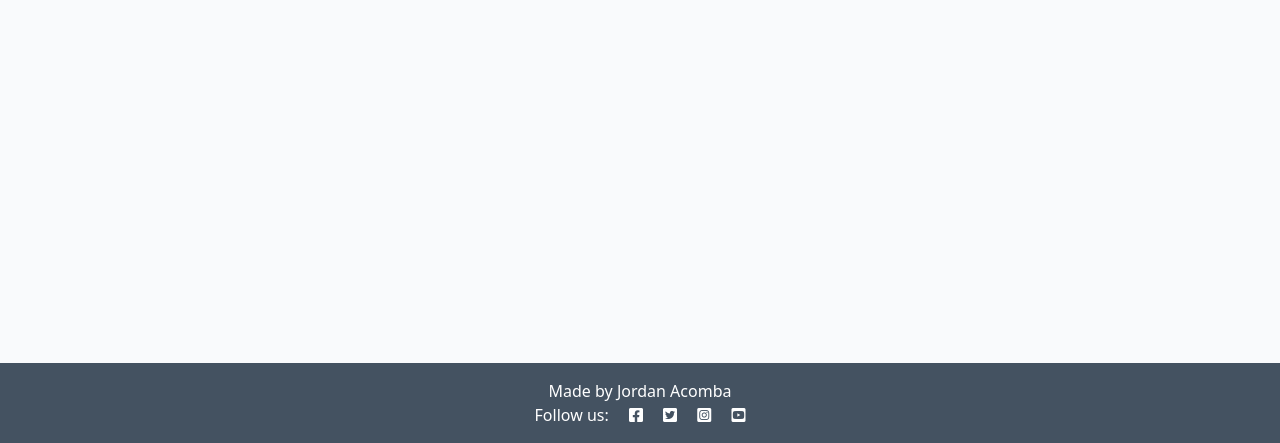
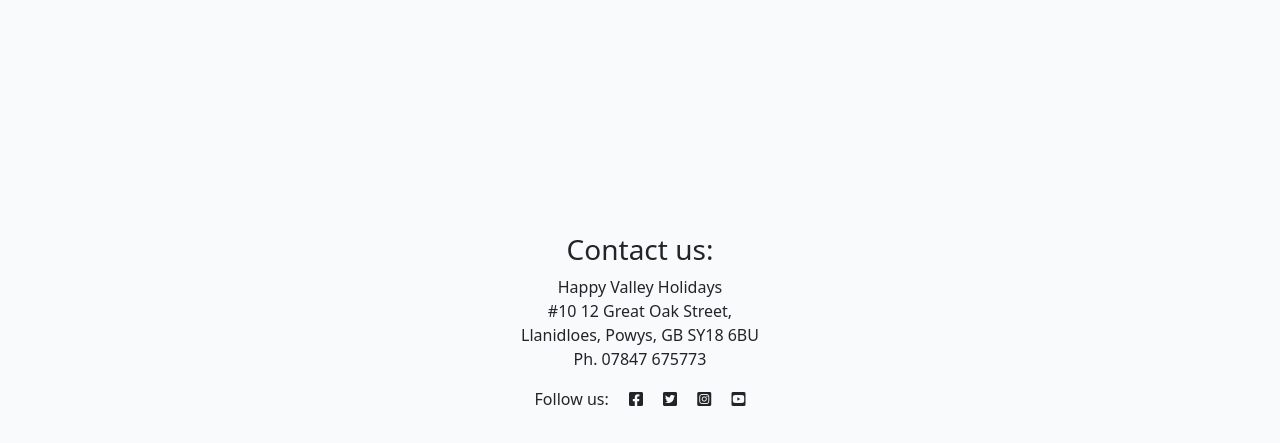
Before and after one commit to Jordalenko/happy_valley_holiays_v2, a Django app: page / in a window 1280 px wide. Shown: the part 357-800 px from the top of the page. Run offline with Django 4.2, Linux system fonts and the light colour scheme; data that the repository does not hold is empty.

Commit message:
finesse and add comments to code.

```diff
--- a/cottages/templates/cottages/index.html
+++ b/cottages/templates/cottages/index.html
@@ -1,8 +1,7 @@
 {% extends "base.html" %} {% load static %} {% block content %}
 
 <!-- index.html content starts here -->
-
-
+ <!-- hero image carousel - custom css -->
 <div class="container-fluid" id="review-hero-image">
   <div class="row">
     <div class="card mb-4">
@@ -14,10 +13,15 @@
         <div class="carousel-inner">
           {% for img in lake_images %}
           <div class="carousel-item {% if forloop.first %}active{% endif %}">
-                <img src="{{ img.image.url }}" class="d-block w-100" alt="{{ img.caption }}">
+            <img
+              src="{{ img.image.url }}"
+              class="d-block w-100"
+              alt="{{ img.caption }}"
+            />
           </div>
           {% endfor %}
         </div>
+        <!-- carousel navigation -->
         <button
           class="carousel-control-prev"
           type="button"
@@ -62,6 +66,7 @@
                   {% endif %}
                   <div class="image-flash"></div>
                 </div>
+                <!-- link to cottage detail template -->
                 <a
                   href="{% url 'cottage_detail' cottage.slug %}"
                   class="post-link"
@@ -79,12 +84,14 @@
                     href="{% url 'cottage_detail' cottage.slug %}"
                     class="post-link"
                   >
+                  <!-- temporary link to demonstrate booking button location -->
                     <h2 class="card-title">Coming Soon Booking!</h2>
                   </a>
                 </p>
               </div>
             </div>
           </div>
+          <!-- cottages paginated by 2 -->
           {% if forloop.counter|divisibleby:2 %}
         </div>
         <div class="row">{% endif %} {% endfor %}</div>
@@ -94,14 +101,23 @@
       <!-- Reviews Column -->
       <div class="col-12 mt-3 justify-content-center">
         <div class="row">
+          <!-- link to review detail template -->
           <h2 class="text-center">
-            <a href="{% url 'review_detail' %}" class="review-link brand">Reviews</a>
+            <a href="{% url 'review_detail' %}" class="review-link brand"
+              >Reviews</a
+            >
           </h2>
+          <!-- reviews paginated by 3 -->
           {% for review in review_list %}
           <div id="reviews-section" class="col-md-4">
             <div class="card mb-4">
               <div class="card-body">
-                <h2 class="truncate-one-line d-block fs-5 fs-md-6" style="max-width: 100%; width: 100%;">{{ review.title }}</h2>
+                <h2
+                  class="truncate-one-line d-block fs-5 fs-md-6"
+                  style="max-width: 100%; width: 100%"
+                >
+                  {{ review.title }}
+                </h2>
                 <div class="image-container">
                   {% if "placeholder" in review.featured_image.url %}
                   <img
@@ -119,7 +135,7 @@
                 </div>
                 <p class="card-text">Rating: {{ review.rating }}/5</p>
                 <p class="card-text text-muted h6">{{ review.created_at}}</p>
-                <hr>
+                <hr />
               </div>
             </div>
           </div>
@@ -129,24 +145,30 @@
       </div>
     </div>
     {% if is_paginated %}
+    <!-- condition to display previous button -->
     <div class="d-flex justify-content-between align-items-center mb-4">
       {% if page_obj.has_previous %}
-      <a href="?page={{ page_obj.previous_page_number }}#reviews-section" class="btn btn-outline-dark btn-lg">
+      <a
+        href="?page={{ page_obj.previous_page_number }}#reviews-section"
+        class="btn btn-outline-dark btn-lg"
+      >
         &laquo; Previous 3 Reviews
       </a>
       {% else %}
-      <span></span>  <!-- Keeps spacing consistent if no previous page -->
-    {% endif %}
-
-    {% if page_obj.has_next %}
-      <a href="?page={{ page_obj.next_page_number }}#reviews-section" class="btn btn-dark btn-lg">
+      <!-- Keeps spacing consistent if no previous page -->
+      <span></span>
+       <!-- condition to display next button -->
+      {% endif %} {% if page_obj.has_next %}
+      <a
+        href="?page={{ page_obj.next_page_number }}#reviews-section"
+        class="btn btn-dark btn-lg"
+      >
         Next 3 Reviews &raquo;
       </a>
       {% endif %}
     </div>
     {% endif %}
   </div>
-
+  {% endblock %}
   <!-- index.html content ends here -->
-  {% endblock %}
 </div>
--- a/cottages/templates/cottages/review_detail.html
+++ b/cottages/templates/cottages/review_detail.html
@@ -4,6 +4,7 @@
 
 {% block content %}
 <div class="container col-12 mt-1">
+  <!-- reviews paginated by 3  by cottage -->
   {% for cottage, page_obj in paginated_reviews_by_cottage.items %}
     <div class="row mb-2">
       <div class="col-12">
@@ -16,6 +17,7 @@
         <div id="reviews-section" class="col-md-4">
             <div class="card mb-4">
               <div class="card-body">
+                <!-- custom css -->
                 <h4 class="truncate-one-line d-block fs-5 fs-md-6"
                 style="max-width: 100%; width: 100%;"
                 >{{ review.title }}
@@ -35,14 +37,16 @@
 
     <!-- Pagination controls per cottage -->
     <div class="d-flex justify-content-between my-3">
+    <!-- Next button condition -->
     {% if page_obj.has_previous %}
       <a href="?page_{{ cottage.slug }}={{ page_obj.previous_page_number }}#reviews-section" class="btn btn-outline-dark">
         &#8592; Previous 3 Reviews
       </a>
     {% else %}
+    <!-- Keeps spacing consistent if no previous page -->
       <span></span>
     {% endif %}
-
+    <!-- Next button condition -->
     {% if page_obj.has_next %}
       <a href="?page_{{ cottage.slug }}={{ page_obj.next_page_number }}#reviews-section" class="btn btn-dark">
         Next 3 Reviews &#8594;
--- a/cottages/views.py
+++ b/cottages/views.py
@@ -11,7 +11,7 @@ from django.urls import reverse
 from django.db.models import Q
 
 
-# Create your views here.
+# home page view
 class HomePageView(TemplateView):
     template_name = "cottages/index.html"
 
@@ -21,9 +21,11 @@ class HomePageView(TemplateView):
         context["cottage_list"] = Cottage.objects.all()
         context["review_list"] = Review.objects.all()
 
+        # Filter and order reviews
         review_qs = Review.objects.filter(approved=True).order_by('-rating', '-created_at')
         paginator = Paginator(review_qs, 3)
 
+        # Handle pagination
         page = self.request.GET.get("page")
         try:
             page_obj = paginator.page(page)
@@ -32,6 +34,7 @@ class HomePageView(TemplateView):
         except EmptyPage:
             page_obj = paginator.page(paginator.num_pages)
 
+        # Add paginated reviews to context
         context["review_list"] = page_obj.object_list
         context["page_obj"] = page_obj
         context["is_paginated"] = page_obj.has_other_pages()
@@ -40,7 +43,7 @@ class HomePageView(TemplateView):
 
         return context
 
-
+# Cottage detail view
 def cottage_detail(request, slug):
     cottage = get_object_or_404(Cottage, slug=slug)
     images = cottage.images.all().order_by('image')
@@ -70,15 +73,6 @@ def cottage_detail(request, slug):
             review.cottage = cottage
             review.save()
 
-            print(f"[DEBUG] Type of review: {type(review)}")
-            print(f"[DEBUG] Dir of review: {dir(review)}")
-
-            # Accessing id (should not fail unless Review is broken)
-            try:
-                print(f"[DEBUG] review.id: {review.id}")
-            except Exception as e:
-                print(f"[DEBUG] review.id failed: {e}")
-            return HttpResponseRedirect(request.path_info)
     else:
         review_form = ReviewForm()
 
@@ -95,11 +89,11 @@ def cottage_detail(request, slug):
 
     return render(request, 'cottages/cottage_detail.html', context)
 
-
+# Review detail view
 def review_detail(request):
     cottages = ['rock-terrace', 'pen-y-graig']
     paginated_reviews_by_cottage = {}
-
+    # Get all cottages to paginate reviews
     for slug in cottages:
         cottage = get_object_or_404(Cottage, slug=slug)
         reviews_qs = Review.objects.filter(cottage=cottage, approved=True).order_by('-rating', '-created_at')
@@ -107,7 +101,7 @@ def review_detail(request):
         page_number = request.GET.get(f'page_{slug}')
         page_obj = paginator.get_page(page_number)
         paginated_reviews_by_cottage[cottage] = page_obj
-
+    # Handle review submission
     if request.method == "POST":
         review_form = ReviewForm(request.POST, request.FILES)
         if review_form.is_valid():
@@ -118,16 +112,16 @@ def review_detail(request):
             return HttpResponseRedirect(request.path_info)
     else:
         review_form = ReviewForm()
-
+    # Render the template with paginated reviews and review form
     return render(request, 'cottages/review_detail.html', {
         'paginated_reviews_by_cottage': paginated_reviews_by_cottage,
         'review_form': review_form,
     })
 
-
+# Review edit and delete views
 def review_edit(request, slug, review_slug):
     review = get_object_or_404(Review, slug=review_slug, guest=request.user)
-
+    # Handle review submission
     if request.method == "POST":
         form = ReviewForm(request.POST, request.FILES, instance=review)
         if form.is_valid():
@@ -138,17 +132,17 @@ def review_edit(request, slug, review_slug):
             return redirect('cottage_detail', slug=slug)
     else:
         form = ReviewForm(instance=review)
-
+    # Render the edit form
     return render(request, 'review_edit.html', {'form': form})
 
-
+# Review delete view
 def review_delete(request, slug, review_slug):
     review = get_object_or_404(Review, slug=review_slug, cottage__slug=slug)
-
+    # Check if the user is the guest who wrote the review
     if review.guest == request.user:
         review.delete()
         messages.success(request, 'Review deleted!')
     else:
         messages.error(request, 'You can only delete your own review!')
-
+    # Redirect to the cottage detail page
     return HttpResponseRedirect(reverse('cottage_detail', args=[slug]))
--- a/templates/base.html
+++ b/templates/base.html
@@ -135,23 +135,34 @@
 </main>
 
     <!-- Footer -->
-    <footer class="footer mt-auto py-3 dark-bg">
-        <p class="m-0 text-center text-white">
-            {% block copyright %}
-            Made by Jordan Acomba
-            {% endblock copyright %}
-        </p>
-        <p class="m-0 text-center text-white">Follow us: <i class="fab fa-facebook-square ms-3"></i>
+
+    <footer class="footer mt-auto py-3 white-bg">
+        <p class="m-0 text-center text-black">
+            <h3 class="text-center">Contact us:</h3>
+            <address class="text-center">
+            Happy Valley Holidays
+            <br />
+            #10 12 Great Oak Street,
+            <br />
+            Llanidloes, Powys, GB SY18 6BU
+            <br />
+            Ph. 07847 675773
+          </address>
+           <p class="text-center"> Follow us:
+            <i class="fab fa-facebook-square ms-3"></i>
             <i class="fab fa-twitter-square ms-3"></i>
             <i class="fab fa-instagram-square ms-3"></i>
             <i class="fab fa-youtube-square ms-3"></i>
+            </p>
         </p>
     </footer>
 
+    <!-- Bootstrap JS Bundle with Popper -->
     <script src="https://cdn.jsdelivr.net/npm/bootstrap@5.0.1/dist/js/bootstrap.bundle.min.js"
         integrity="sha384-gtEjrD/SeCtmISkJkNUaaKMoLD0//ElJ19smozuHV6z3Iehds+3Ulb9Bn9Plx0x4"
         crossorigin="anonymous">
         </script>
+    <!-- Custom JS -->
     <script>
         document.addEventListener('DOMContentLoaded', function () {
             const toastElList = [].slice.call(document.querySelectorAll('.toast'));
```
Also changed, not shown: cottages/models.py (+8 -4 lines), cottages/templates/cottages/cottage_detail.html (+19 -12 lines), happy_valley_holidays/settings.py (+8 -2 lines). Lines whose indentation alone changed are shown as unchanged.
